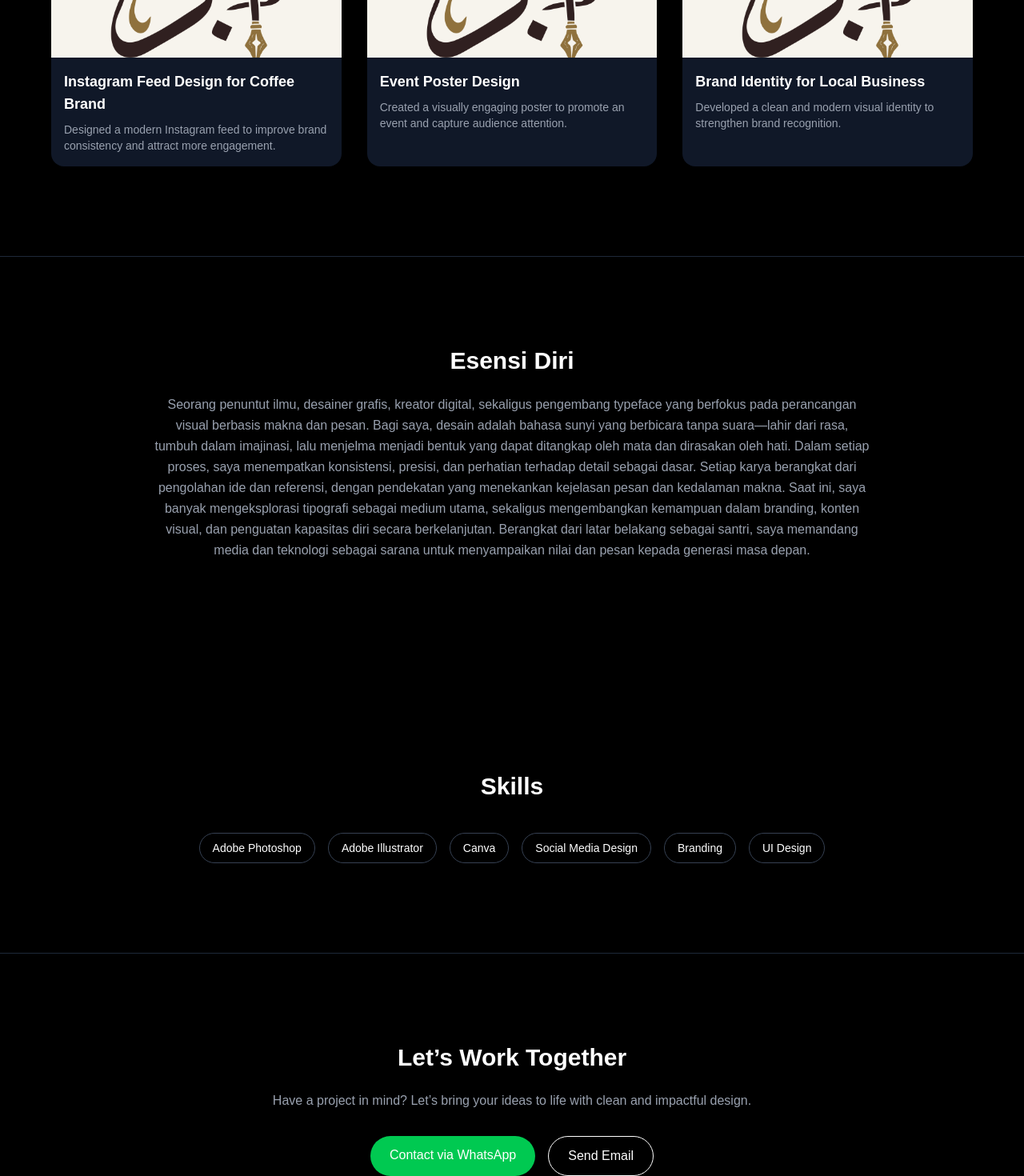
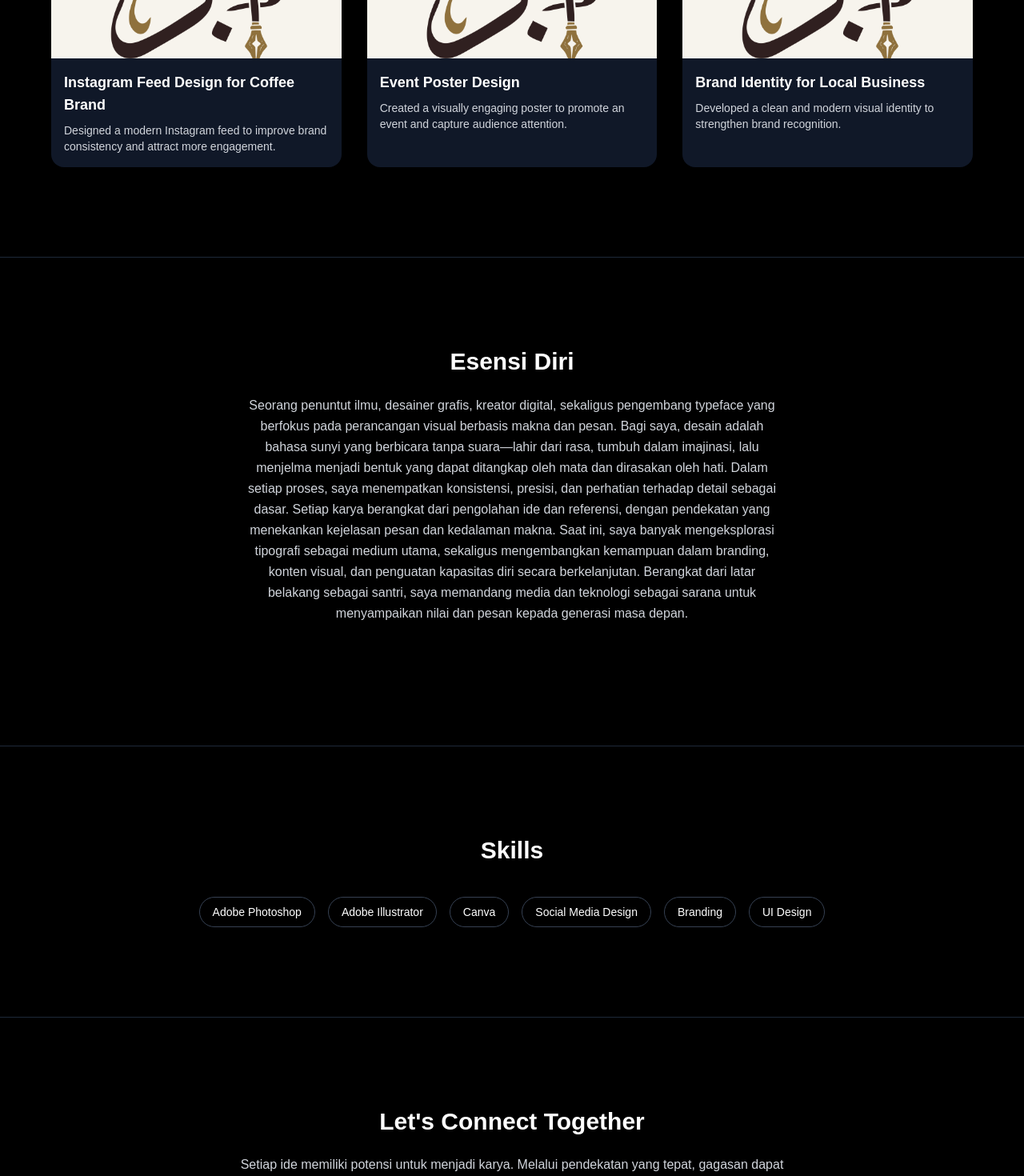
Before and after one commit to ahmado-labs/portfolio, a Next.js app: page / in a window 1280 px wide. Shown: the part 1120-2590 px from the top of the page at 80% size. Built offline with nearby package versions, Linux system fonts and the light colour scheme.

Commit message:
final polishing for premium look

```diff
--- a/src/app/page.js
+++ b/src/app/page.js
@@ -37,7 +37,7 @@ export default function Home() {
             Visual yang bercerita dan karya yang berbicara.”
           </h2>
 
-          <p className="text-gray-400 mb-8">
+          <p className="text-gray-300 mb-8">
             Mengolah gagasan menjadi visual yang dapat dipahami, dengan perhatian pada detail, struktur, dan pesan yang ingin disampaikan.
           </p>
 
@@ -54,7 +54,7 @@ export default function Home() {
       </main>
 
       {/* PORTFOLIO */}
-      <section className="bg-black text-white py-28 px-6 fade-section">
+      <section className="bg-black text-white py-28 px-6 border-t border-gray-800 fade-section">
         <div className="max-w-6xl mx-auto">
 
           {/* Judul */}
@@ -84,7 +84,7 @@ export default function Home() {
                 <h3 className="text-lg font-semibold mb-2 group-hover:text-purple-400 transition">
                   Instagram Feed Design for Coffee Brand
                 </h3>
-                <p className="text-gray-400 text-sm">
+                <p className="text-gray-300 text-sm">
                   Designed a modern Instagram feed to improve brand consistency and attract more engagement.
                 </p>
               </div>
@@ -110,7 +110,7 @@ export default function Home() {
                 <h3 className="text-lg font-semibold mb-2 group-hover:text-purple-400 transition">
                   Event Poster Design
                 </h3>
-                <p className="text-gray-400 text-sm">
+                <p className="text-gray-300 text-sm">
                   Created a visually engaging poster to promote an event and capture audience attention.
                 </p>
               </div>
@@ -136,7 +136,7 @@ export default function Home() {
                 <h3 className="text-lg font-semibold mb-2 group-hover:text-purple-400 transition">
                   Brand Identity for Local Business
                 </h3>
-                <p className="text-gray-400 text-sm">
+                <p className="text-gray-300 text-sm">
                   Developed a clean and modern visual identity to strengthen brand recognition.
                 </p>
               </div>
@@ -156,7 +156,7 @@ export default function Home() {
             Esensi Diri
           </h2>
 
-          <p className="text-gray-400 leading-relaxed mb-10">
+          <p className="text-gray-300 leading-relaxed mb-10 max-w-2xl mx-auto">
             Seorang penuntut ilmu, desainer grafis, kreator digital, sekaligus pengembang typeface yang berfokus pada perancangan visual berbasis makna dan pesan.
             Bagi saya, desain adalah bahasa sunyi yang berbicara tanpa suara—lahir dari rasa, tumbuh dalam imajinasi, lalu menjelma menjadi bentuk yang dapat ditangkap oleh mata dan dirasakan oleh hati.
             Dalam setiap proses, saya menempatkan konsistensi, presisi, dan perhatian terhadap detail sebagai dasar. Setiap karya berangkat dari pengolahan ide dan referensi, dengan pendekatan yang menekankan kejelasan pesan dan kedalaman makna.
@@ -168,7 +168,7 @@ export default function Home() {
       </section>
 
       {/* SKILLS */}
-      <section className="bg-black text-white py-28 px-6 fade-section">
+      <section className="bg-black text-white py-28 px-6 border-t border-gray-800 fade-section">
         <div className="max-w-4xl mx-auto text-center">
 
           <h2 className="text-3xl font-bold mb-10">
@@ -207,15 +207,16 @@ export default function Home() {
       </section>
 
       {/* CONTACT */}
-      <section className="bg-black text-white py-28 px-6 border-t border-gray-800 fade-section">
+      <section className="bg-black text-white py-28 px-6 border-t border-gray-800  fade-section">
         <div className="max-w-3xl mx-auto text-center">
 
           <h2 className="text-3xl font-bold mb-6">
-            Let’s Work Together
+            Let's Connect Together
           </h2>
 
-          <p className="text-gray-400 mb-8">
-            Have a project in mind? Let’s bring your ideas to life with clean and impactful design.
+          <p className="text-gray-300 mb-8">
+            Setiap ide memiliki potensi untuk menjadi karya.
+            Melalui pendekatan yang tepat, gagasan dapat diterjemahkan menjadi visual yang bermakna.
           </p>
 
           <div className="flex justify-center gap-4">
@@ -224,23 +225,28 @@ export default function Home() {
             <a
               href="https://wa.me/6281259987615"
               target="_blank"
-              className="bg-green-500 text-white px-6 py-3 rounded-full font-medium hover:opacity-80 transition"
+              className="bg-green-600 hover:bg-green-500 text-white px-6 py-3 rounded-full font-medium hover:opacity-80 transition"
             >
-              Contact via WhatsApp
+              WhatsApp
             </a>
 
             {/* Email Button */}
             <a
               href="mailto:widaahmat@gmail.com"
-              className="border border-white px-6 py-3 rounded-full font-medium hover:bg-white hover:text-black transition"
+              className="border border-white px-6 py-3 rounded-full font-medium hover:bg-white hover:text-black transition duration-300"
             >
-              Send Email
+              Email
             </a>
 
           </div>
 
         </div>
       </section>
+
+      {/* FOOTER */}
+      <footer className="bg-black text-gray-500 text-center py-6 border-t border-gray-800">
+        © {new Date().getFullYear()} Ahmad. Dari awal yang kecil, menjadi sesuatu yang berarti.
+      </footer>
     </>
   );
 }
```
